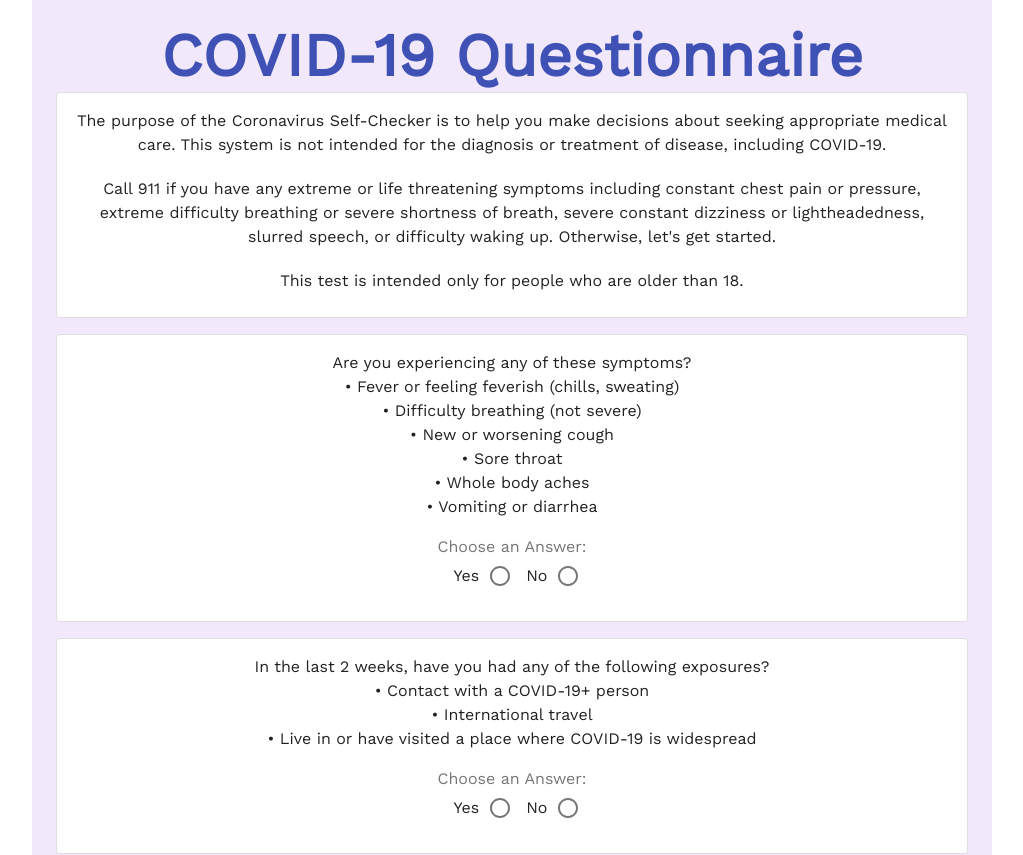
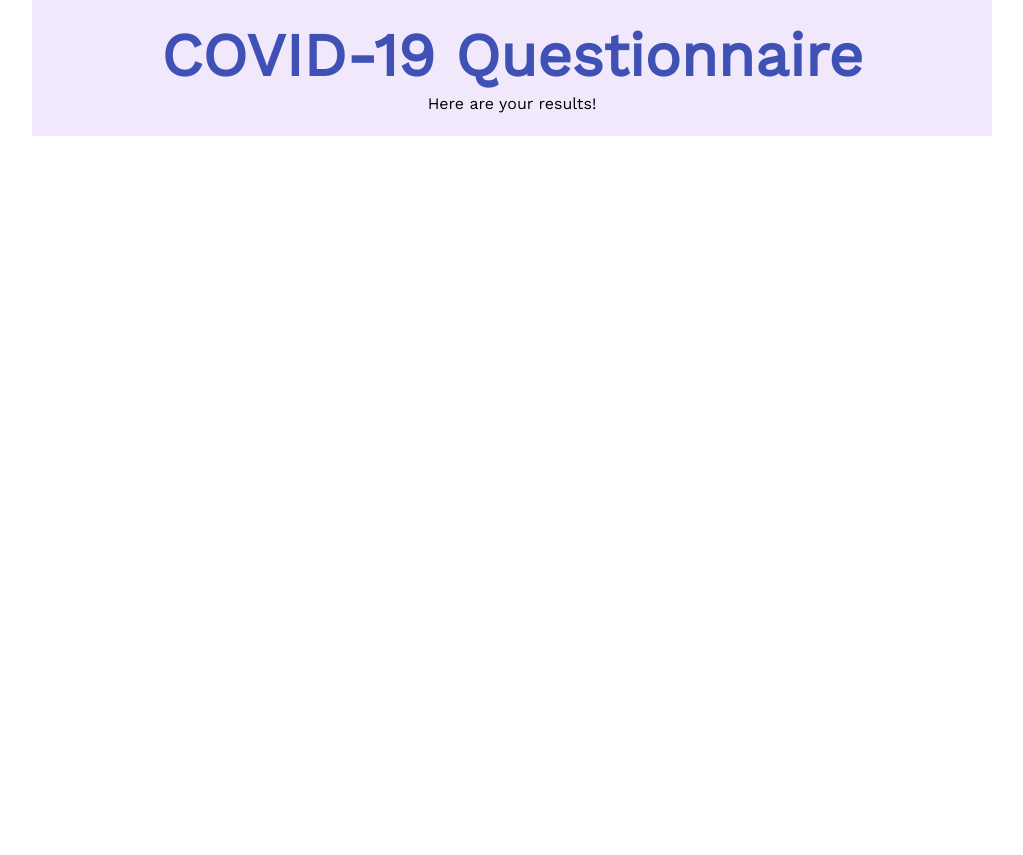
Before and after one commit to rakshagirl/COVID-Test, a React (Create React App) app in the folder my-app/: page /submit in a window 1280 px wide. Shown: the top 855 px of the page, without its empty margins (128-1151 px from the left). After the commit the page ends 800 px from the top, so only its background shows below. Built offline with nearby package versions, Linux system fonts and the light colour scheme.

Commit message:
submit page

```diff
--- a/my-app/package.json
+++ b/my-app/package.json
@@ -9,6 +9,7 @@
     "@testing-library/user-event": "^12.6.0",
     "react": "^17.0.1",
     "react-dom": "^17.0.1",
+    "react-router-dom": "^5.2.0",
     "react-scripts": "4.0.1",
     "web-vitals": "^0.2.4"
   },
--- a/my-app/src/App.jsx
+++ b/my-app/src/App.jsx
@@ -6,6 +6,7 @@ import Container from '@material-ui/core/Container';
 import Intro from "./Intro";
 import Body from './Body';
 import { ThemeProvider, createMuiTheme } from '@material-ui/core/styles';
+import Router from "./Router";
 
 const theme = createMuiTheme({
   typography: {
@@ -31,7 +32,7 @@ function App() {
                 COVID-19 Questionnaire
               </b>
           </Typography>
-          <Body/>
+          <Router/>
         </Container>
       </div>
     </ThemeProvider>
--- a/my-app/src/Body.jsx
+++ b/my-app/src/Body.jsx
@@ -64,7 +64,12 @@ function Body() {
               );
             })}
             <Grid item xs={12} md={12} lg={12}>
-              <Button size="large" variant="contained" color="primary" disableElevation>
+              <Button
+                size="large"
+                variant="contained"
+                color="primary"
+                disableElevation
+                href="/submit">
                 Submit
               </Button>
             </Grid>
--- /dev/null
+++ b/my-app/src/Router.jsx
@@ -0,0 +1,18 @@
+import React from "react";
+import {Switch, Route, BrowserRouter} from "react-router-dom";
+import Body from './Body';
+import Submit from './Submit';
+
+export default function Router() {
+
+  return (
+    <>
+        <BrowserRouter>
+            <Switch>
+                <Route exact path="/" component={Body}/>
+                <Route path="/submit" component={Submit}/>
+            </Switch>
+        </BrowserRouter>
+    </>
+  );
+}
--- /dev/null
+++ b/my-app/src/Submit.jsx
@@ -0,0 +1,31 @@
+import logo from './logo.svg';
+import {useState} from "react";
+import './App.css';
+import Typography from '@material-ui/core/Typography';
+import Container from '@material-ui/core/Container';
+import Intro from "./Intro";
+import Question from './Question';
+import Grid from '@material-ui/core/Grid';
+import Button from '@material-ui/core/Button';
+
+export default function Submit() {
+
+
+
+  return (
+    <>
+    {/* if you want to return more than one thing */}
+        <Grid container spacing={2}>
+          {/* outside Grid tag with each having 2 spacing */}
+          <Grid item xs={12} md={12} lg={12}>
+            {/* each grid item has a tag - for accessibility, large/med/small screens will have question over entire screen (12 columns) */}
+            <Typography>
+                Here are your results!
+            </Typography>
+          </Grid>
+
+         </Grid>
+         <br/>
+    </>
+  );
+}
```
Also changed, not shown: 1 other file (tests, documents, lock files or other folders).
